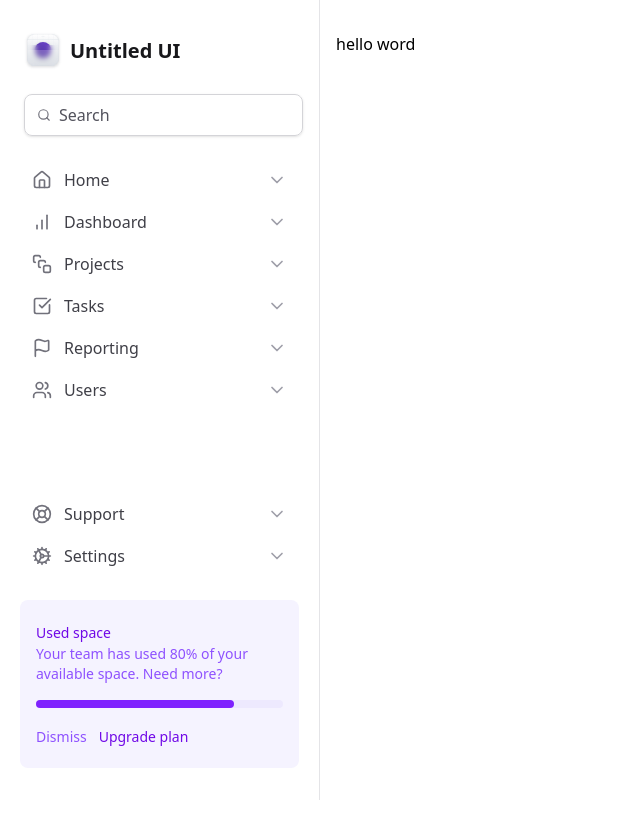
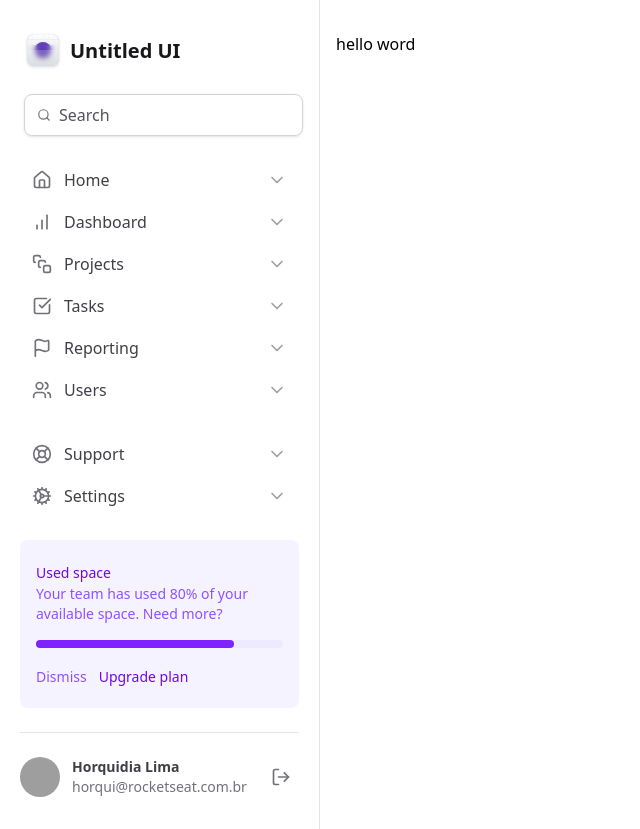
Before and after one commit to horquidia-lima/dashboard, a Next.js app: page / in a window 1280 px wide. Shown: the whole page, without its empty margins (0-640 px from the left). Before the commit the page ends 800 px from the top, so only its background shows below. Built offline with nearby package versions, Linux system fonts and the light colour scheme; grey boxes are pictures that could not be loaded.

Commit message:
Perfil do Usuário

```diff
--- a/src/app/globals.css
+++ b/src/app/globals.css
@@ -3,4 +3,5 @@
 
 @theme {
   --grid-template-columns-app: minmax(18rem, 20rem) 1fr;
+  --grid-template-columns-profile: max-content 1fr max-content
 }
--- /dev/null
+++ b/src/components/Sidebar/Profile.tsx
@@ -0,0 +1,16 @@
+import { LogOut } from "lucide-react";
+
+export function Profile(){
+    return(
+        <div className="grid items-center gap-3 grid-cols-profile">
+            <img src="https://github.com/horquidia-lima.png" alt=""  className="h-10 w-10 rounded-full"/>
+            <div className="flex flex-col truncate">
+                <span className="text-sm font-semibold text-zinc-700">Horquidia Lima</span>
+                <span className="text-sm truncate text-zinc-500">horqui@rocketseat.com.br</span>
+            </div>
+            <button type="button" className="ml-auto rounded-md p-2 hover:bg-zinc-50">
+                <LogOut className="h-5 w-5 text-zinc-500"/>
+            </button>
+        </div>
+    )
+}
--- a/src/components/Sidebar/index.tsx
+++ b/src/components/Sidebar/index.tsx
@@ -2,6 +2,7 @@
 import { Logo } from "./Logo";
 import { NavItem } from "./NavItem";
 import { UsedSpaceWidget } from "./UsedSpaceWidget";
+import { Profile } from "./Profile";
 
 export function Sidebar() {
     return (
@@ -28,6 +29,10 @@
                 <NavItem title="Settings" icon={Cog} />
             </nav>
             <UsedSpaceWidget/>
+
+            <div className="h-px bg-zinc-200"></div>
+
+            <Profile/>
         </div>
        </aside>
     )
```
